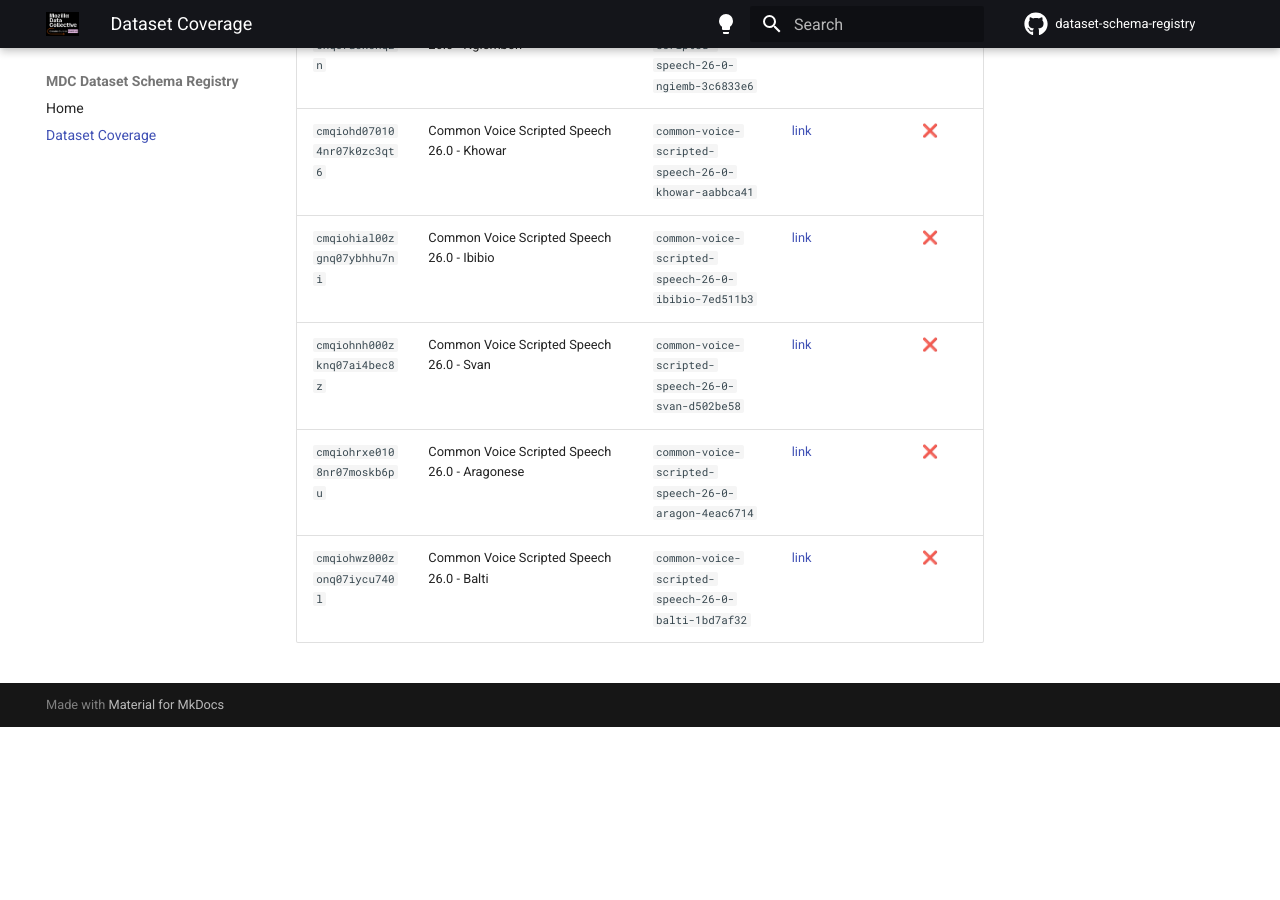
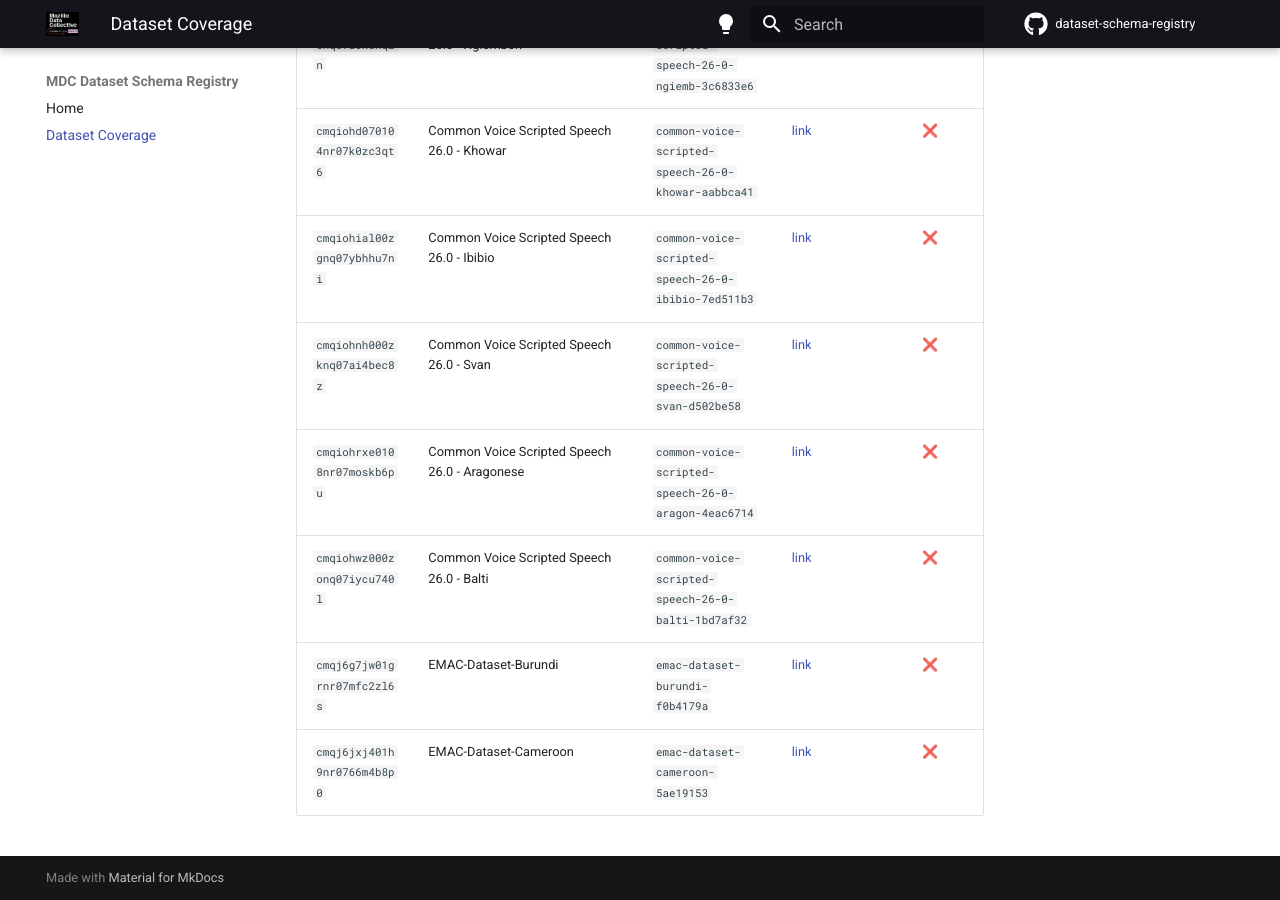
Before and after one commit to Mozilla-Data-Collective/dataset-schema-registry, an MkDocs documentation site: the page built from docs/dataset-coverage.md, in a window 1280 px wide and 900 px high, scrolled down 83836 px. Built offline with MkDocs 1.6.1 and Material for MkDocs 9.7.7, drawn with Linux system fonts in a browser that asks for light colours; comment, search, counter and statistics services are not loaded; before the commit the page ends 84563 px from its top, so only the background shows below that; part of the change alters nothing that is shown.

Commit message:
chore: update dataset coverage [skip ci]

```diff
--- a/docs/dataset-coverage.md
+++ b/docs/dataset-coverage.md
@@ -9,9 +9,9 @@ schema in this registry and which ones are still missing.
     [Home](index.md) for details.
 
 **Last updated:** 2026-06-18
-**Total datasets in sitemap:** 817
+**Total datasets in sitemap:** 819
 **Schemas registered:** 36 ✅
-**Schemas missing:** 781 ❌
+**Schemas missing:** 783 ❌
 
 | ID | Name | Slug | Dataset page | Schema registered |
 |----|------|------|-------------|:-----------------:|
@@ -832,3 +832,5 @@ schema in this registry and which ones are still missing.
 | `cmqiohnh000zknq07ai4bec8z` | Common Voice Scripted Speech 26.0 - Svan | `common-voice-scripted-speech-26-0-svan-d502be58` | [link](https://mozilladatacollective.com/datasets/cmqiohnh000zknq07ai4bec8z) | ❌ |
 | `cmqiohrxe0108nr07moskb6pu` | Common Voice Scripted Speech 26.0 - Aragonese | `common-voice-scripted-speech-26-0-aragon-4eac6714` | [link](https://mozilladatacollective.com/datasets/cmqiohrxe0108nr07moskb6pu) | ❌ |
 | `cmqiohwz000zonq07iycu740l` | Common Voice Scripted Speech 26.0 - Balti | `common-voice-scripted-speech-26-0-balti-1bd7af32` | [link](https://mozilladatacollective.com/datasets/cmqiohwz000zonq07iycu740l) | ❌ |
+| `cmqj6g7jw01grnr07mfc2zl6s` | EMAC-Dataset-Burundi | `emac-dataset-burundi-f0b4179a` | [link](https://mozilladatacollective.com/datasets/cmqj6g7jw01grnr07mfc2zl6s) | ❌ |
+| `cmqj6jxj401h9nr0766m4b8p0` | EMAC-Dataset-Cameroon | `emac-dataset-cameroon-5ae19153` | [link](https://mozilladatacollective.com/datasets/cmqj6jxj401h9nr0766m4b8p0) | ❌ |
```
